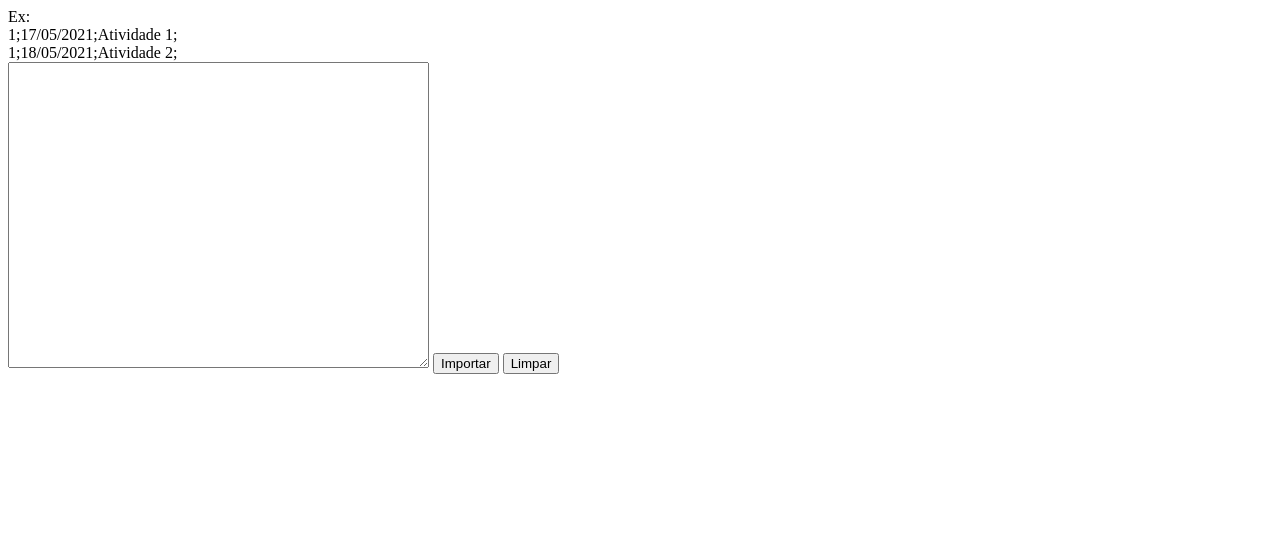
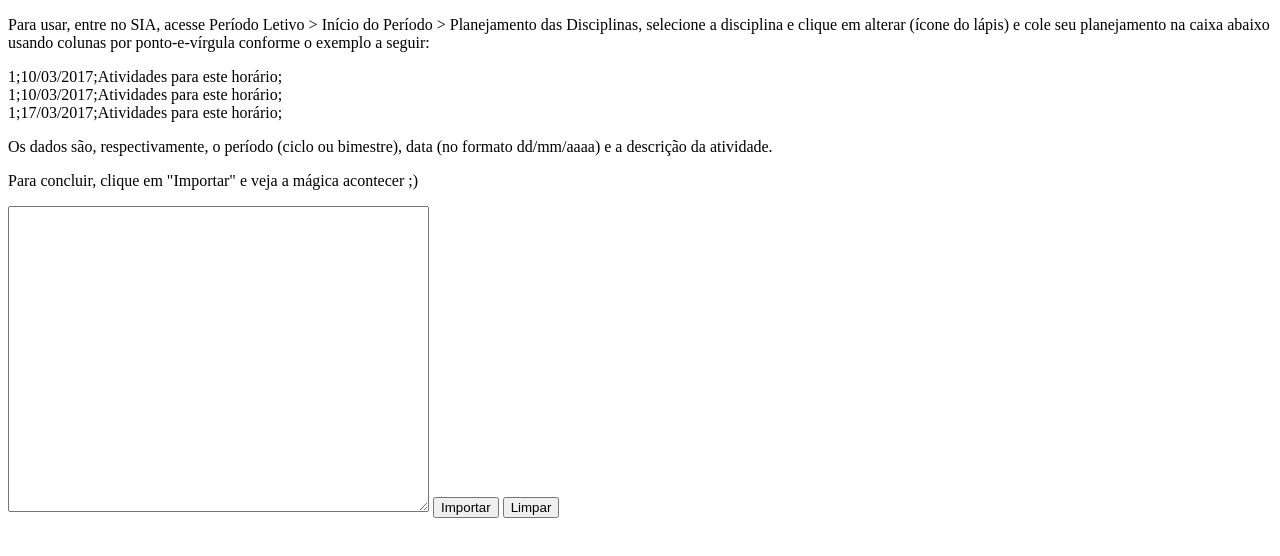
Before and after one commit to IgorAvilaPereira/SIAmes2.0, a browser extension: page index.html in a window 1280 px wide. Drawn offline with Linux system fonts and the light colour scheme.

Commit message:
usabilidade

```diff
--- a/index.html
+++ b/index.html
@@ -1,12 +1,26 @@
-<html>
+<!DOCTYPE html>
 <head>
     <title>SIAMES 2.0</title>
     <script src="background.js"></script>
 </head>
 <body>
-        Ex: <br>
-        1;17/05/2021;Atividade 1; <br>
-        1;18/05/2021;Atividade 2; <br>
+    <p>
+        Para usar, entre no SIA, acesse Per&iacute;odo Letivo > In&iacute;cio do Per&iacute;odo > Planejamento das Disciplinas, selecione a
+        disciplina e clique em alterar (&iacute;cone do l&aacute;pis) e cole seu planejamento na caixa abaixo usando colunas por
+        ponto-e-v&iacute;rgula conforme o exemplo a seguir:
+    </p>
+    <p>
+        1;10/03/2017;Atividades para este hor&aacute;rio; <br>
+        1;10/03/2017;Atividades para este hor&aacute;rio; <br>
+        1;17/03/2017;Atividades para este hor&aacute;rio; <br>
+    </p>
+    <p>
+        Os dados s&atilde;o, respectivamente, o per&iacute;odo (ciclo ou bimestre), data (no formato dd/mm/aaaa) e a descri&ccedil;&atilde;o da
+        atividade.
+    </p>
+    <p>
+        Para concluir, clique em "Importar" e veja a m&aacute;gica acontecer ;)
+    </p>
     <textarea id="conteudo" rows="20" cols="50"></textarea>
     <button id="btn">Importar</button>
     <button id="btn2">Limpar</button>
```
Lines whose indentation alone changed are shown as unchanged.
